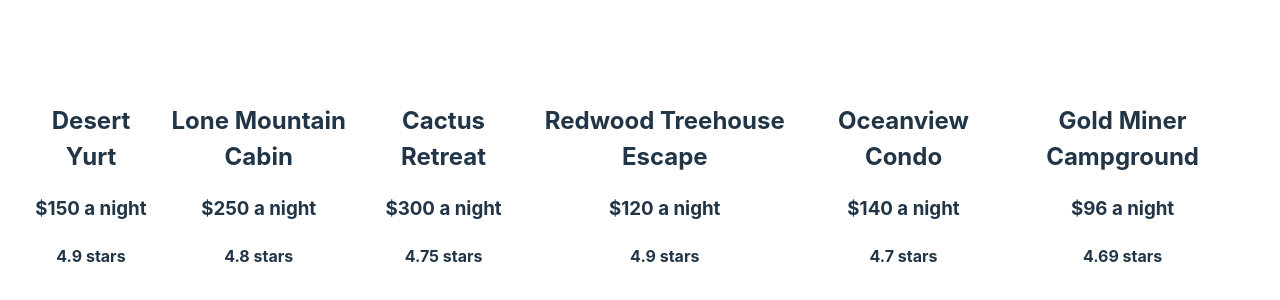
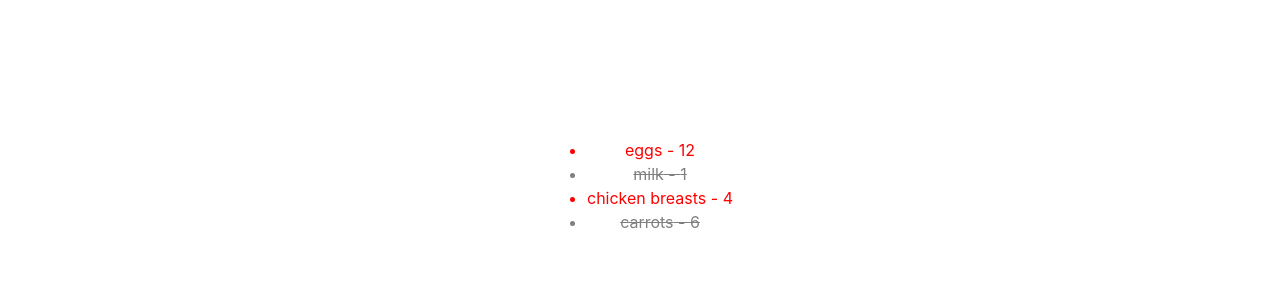
Before and after one commit to farocan/twdb, a React (Vite) app in the folder REACT/first-react-app/: page / in a window 1280 px wide. Shown: the part 214-514 px from the top of the page. Built offline with nearby package versions, Linux system fonts and the light colour scheme.

Commit message:
Prop Types

```diff
--- a/REACT/first-react-app/src/App.jsx
+++ b/REACT/first-react-app/src/App.jsx
@@ -10,27 +10,27 @@ import Slots from "./Slots";
 import ShoppingList from "./ShoppingList";
 import PropertyList from "./PropertyList";
 
-// const data = [
-//   {id:1, item: "eggs", quantity: 12, completed: false},
-//   {id:2, item: "milk", quantity: 1, completed: true},
-//   {id:3, item: "chicken breasts", quantity: 4, completed: false},
-//   {id:4, item: "carrots", quantity: 6, completed: true}
+const data = [
+  {id:1, item: "eggs", quantity: 12, completed: false},
+  {id:2, item: "milk", quantity: 1, completed: true},
+  {id:3, item: "chicken breasts", quantity: 4, completed: false},
+  {id:4, item: "carrots", quantity: 6, completed: true}
+];
+
+// const properties = [
+//   { id: 129031, name: "Desert Yurt", rating: 4.9, price: 150 },
+//   { id: 129331, name: "Lone Mountain Cabin", rating: 4.8, price: 250 },
+//   { id: 129032, name: "Cactus Retreat", rating: 4.75, price: 300 },
+//   { id: 129033, name: "Redwood Treehouse Escape", rating: 4.9, price: 120 },
+//   { id: 129034, name: "Oceanview Condo", rating: 4.7, price: 140 },
+//   { id: 129035, name: "Gold Miner Campground", rating: 4.69, price: 96 },
 // ];
-
-const properties = [
-  { id: 129031, name: "Desert Yurt", rating: 4.9, price: 150 },
-  { id: 129331, name: "Lone Mountain Cabin", rating: 4.8, price: 250 },
-  { id: 129032, name: "Cactus Retreat", rating: 4.75, price: 300 },
-  { id: 129033, name: "Redwood Treehouse Escape", rating: 4.9, price: 120 },
-  { id: 129034, name: "Oceanview Condo", rating: 4.7, price: 140 },
-  { id: 129035, name: "Gold Miner Campground", rating: 4.69, price: 96 },
-];
 
 function App() {
   return (
   <div>
-      < PropertyList properties = {properties} />
-        {/* <ShoppingList items={data}/> */}
+      {/* < PropertyList properties = {properties} /> */}
+        <ShoppingList items={data}/>
         {/* <Slots val1= "apple" val2="apple" val3="apple"/>
         <Slots val1= "apple" val2="banana" val3="apple"/> */}
 
```
Also changed, not shown: REACT/first-react-app/src/ShoppingListItem.jsx (+8 -0 lines), REACT/first-react-app/.eslintrc.cjs.
